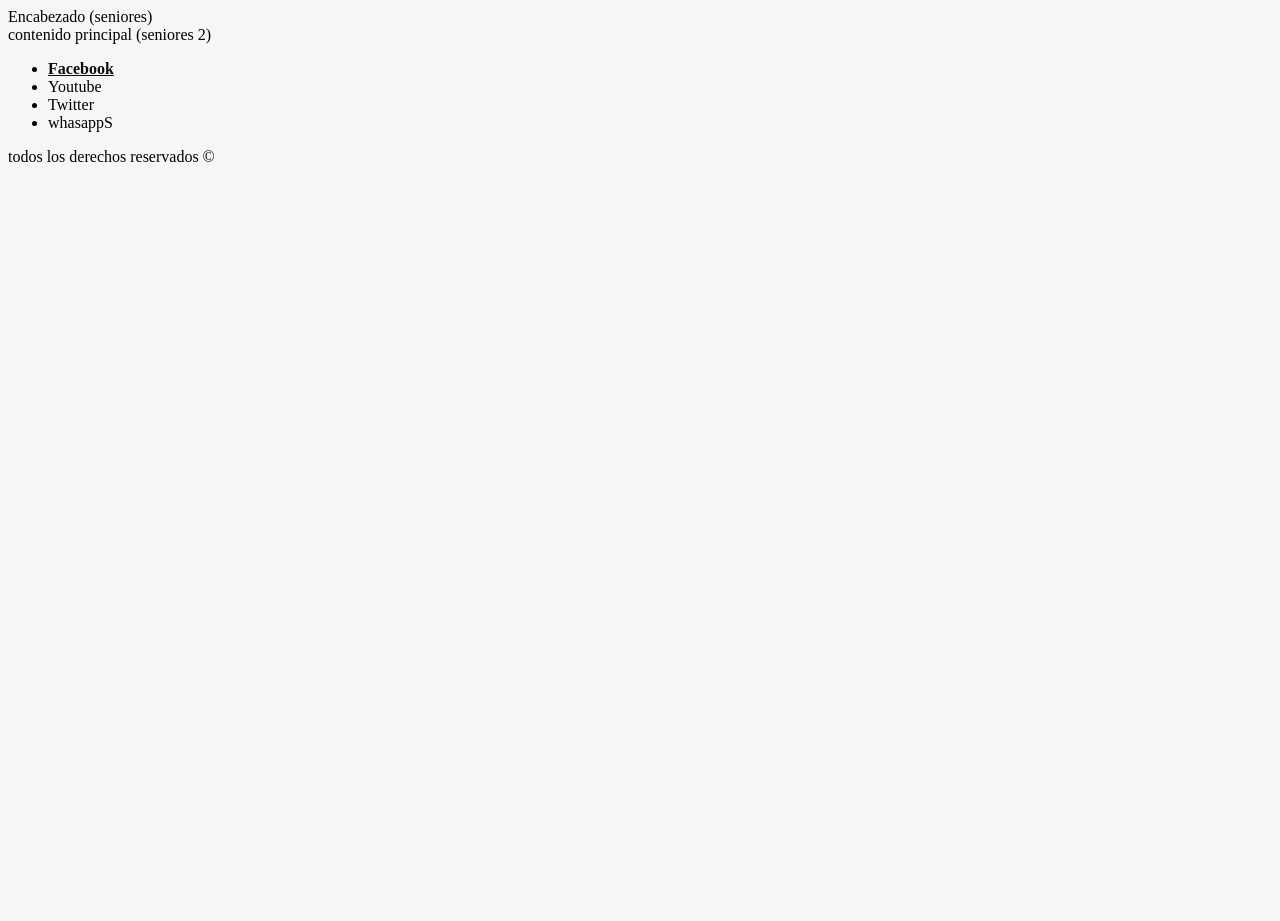
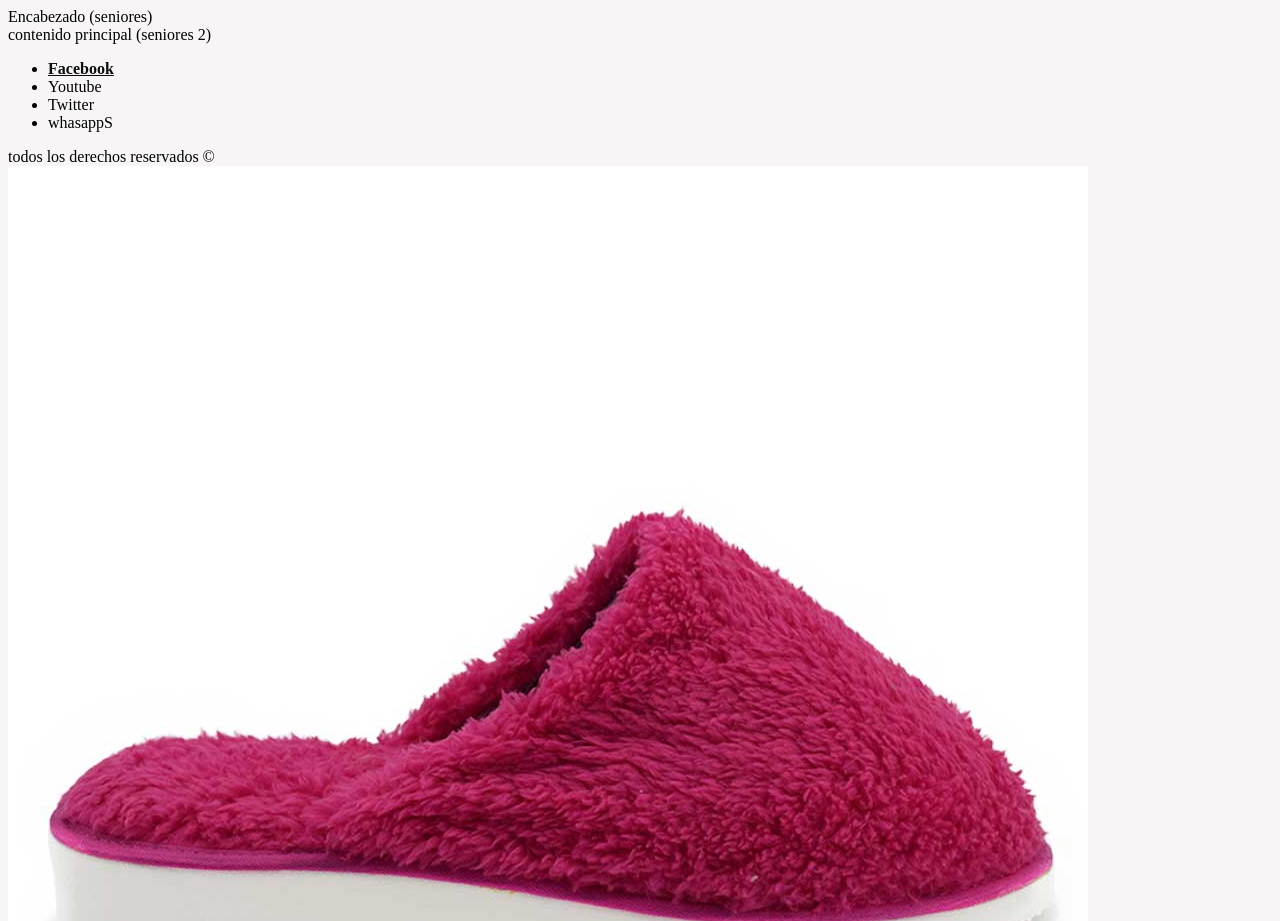
Before and after one commit to johannicolasbarrera/Team-pantufla, a plain HTML site: page index.html in a window 1280 px wide. Shown: the top 921 px of the page. Before the commit the page ends 800 px from the top, so only its background shows below. Drawn offline with Linux system fonts and the light colour scheme.

```diff
--- a/index.html
+++ b/index.html
@@ -17,6 +17,8 @@
             <li><a class="menu-link-social" href="#"></a>whasappS</li>
         </ul>
         <p class="copyringht">todos los derechos reservados &copy;
+
+            <img src="./imagen/rerer.jpg" alt="Partes de un elemento HTML" _mstalt="494858" _msthash="2">
      </footer>
 
     <script src="./js/main.js"></script>
```
Also changed, not shown: imagen/rerer.jpg (added).
